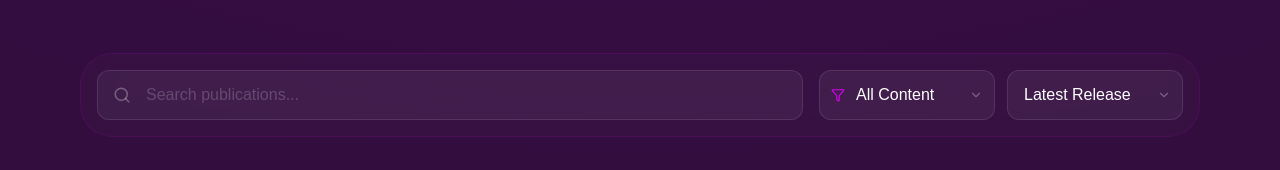
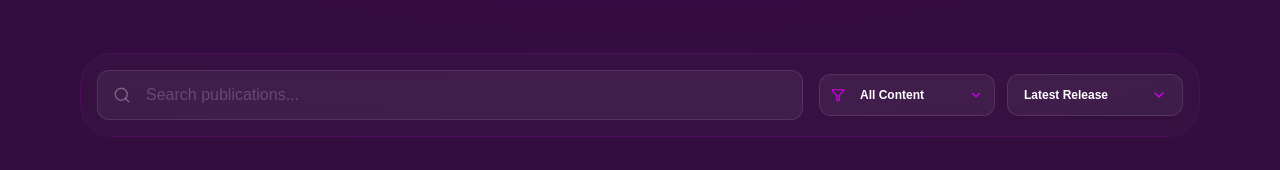
Before and after one commit to MariyaEfronY/e-book, a Next.js app: page / in a window 1280 px wide. Shown: the part 1332-1502 px from the top of the page. Built offline with nearby package versions, Linux system fonts and the light colour scheme; no server answers; the database is empty.

Commit message:
ui changed with the dropdown selection method

```diff
--- a/app/components/BookGrid.tsx
+++ b/app/components/BookGrid.tsx
@@ -70,30 +70,47 @@ export default function BookGrid() {
 
                 <div className="flex w-full gap-3 md:w-auto">
                     <div className="relative flex-1 md:w-40">
-                        <Filter className="absolute left-3 top-1/2 -translate-y-1/2 text-[#d902ee]" size={14} />
+                        {/* 🎯 Primary Icon */}
+                        <Filter
+                            className="absolute left-3 top-1/2 -translate-y-1/2 text-[#d902ee] z-10"
+                            size={14}
+                        />
+
                         <select
                             value={filter}
                             onChange={(e) => setFilter(e.target.value)}
-                            className="w-full pl-9 pr-4 py-3 bg-white/5 border border-white/10 rounded-xl appearance-none outline-none cursor-pointer focus:border-[#d902ee]"
+                            /* 🚀 text-white ensures the selected label is crisp */
+                            className="w-full pl-10 pr-10 py-3 bg-white/5 border border-white/10 rounded-xl appearance-none outline-none cursor-pointer focus:border-[#d902ee] text-white font-bold text-xs transition-all relative z-0"
                         >
-                            <option value="all">All Content</option>
-                            <option value="free">Free Access</option>
-                            <option value="paid">Premium</option>
+                            {/* 🎨 Solid background prevents "invisible" white-on-white text */}
+                            <option value="all" className="bg-[#1a0521] text-white">All Content</option>
+                            <option value="free" className="bg-[#1a0521] text-white">Free Access</option>
+                            <option value="paid" className="bg-[#1a0521] text-white">Premium</option>
                         </select>
-                        <ChevronDown className="absolute -translate-y-1/2 pointer-events-none right-3 top-1/2 text-white/30" size={14} />
+
+                        {/* 🎯 Secondary Icon */}
+                        <ChevronDown
+                            className="absolute right-3 top-1/2 -translate-y-1/2 pointer-events-none text-[#d902ee]"
+                            size={14}
+                        />
                     </div>
 
                     <div className="relative flex-1 md:w-48">
                         <select
                             value={sort}
                             onChange={(e) => setSort(e.target.value)}
-                            className="w-full px-4 py-3 bg-white/5 border border-white/10 rounded-xl appearance-none outline-none cursor-pointer focus:border-[#d902ee]"
+                            /* 🚀 Added 'text-white' to ensure the selected value is white */
+                            className="w-full px-4 py-3 bg-white/5 border border-white/10 rounded-xl appearance-none outline-none cursor-pointer focus:border-[#d902ee] text-white font-bold text-xs transition-all"
                         >
-                            <option value="new">Latest Release</option>
-                            <option value="price-low">Lowest Price</option>
-                            <option value="price-high">Highest Price</option>
+                            {/* 🎨 Style the options with a solid background so the white text is visible */}
+                            <option value="new" className="bg-[#1a0521] text-white">Latest Release</option>
+                            <option value="price-low" className="bg-[#1a0521] text-white">Lowest Price</option>
+                            <option value="price-high" className="bg-[#1a0521] text-white">Highest Price</option>
                         </select>
-                        <ChevronDown className="absolute -translate-y-1/2 pointer-events-none right-3 top-1/2 text-white/30" size={14} />
+                        <ChevronDown
+                            className="absolute right-4 top-1/2 -translate-y-1/2 pointer-events-none text-[#d902ee]"
+                            size={16}
+                        />
                     </div>
                 </div>
             </div>
```
